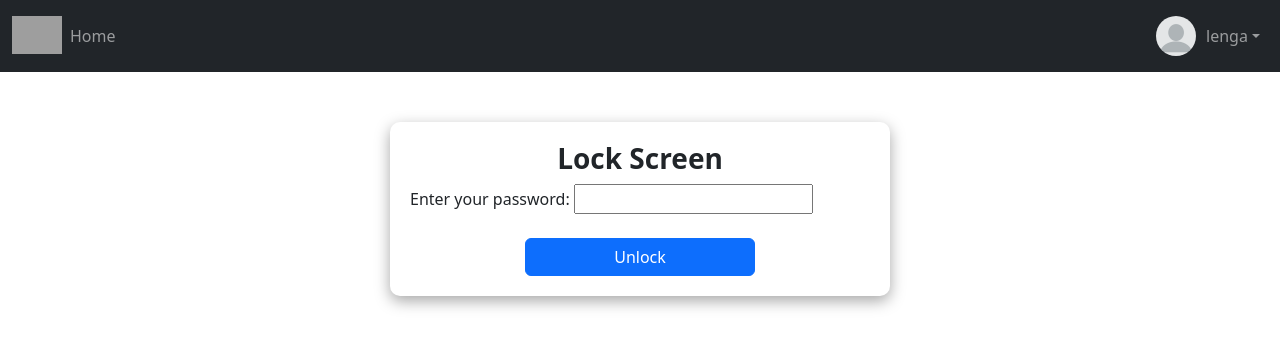
After one commit to Chege-Gitiche/Online-Bus-Booking-System, a Django app: page /lockscreen in a window 1280 px wide. The commit adds this page. Shown: the top 348 px of the page. Run offline with Django 4.2, Linux system fonts and the light colour scheme; a user stored in the database is signed in; data comes from the database, SQL or seed files in the repository; grey boxes are pictures that could not be loaded.

Commit message:
admin dashboard changes and lockscreen

```diff
--- a/backend/urls.py
+++ b/backend/urls.py
@@ -21,5 +21,7 @@ from django.conf.urls.static import static
 urlpatterns = [
     path('admin/', admin.site.urls),
     path('', include('main.urls')),
+    path('admin_tools_stats/', include('admin_tools_stats.urls')),
+    path('admin_tools/', include('admin_tools.urls')),
     path('',include('django.contrib.auth.urls'))
 ] + static(settings.MEDIA_URL, document_root=settings.MEDIA_ROOT)
--- a/main/templates/main/base.html
+++ b/main/templates/main/base.html
@@ -22,6 +22,7 @@
                 </ul>
                 <ul class="navbar-nav">
                     {% if user.is_authenticated %}
+
                       <li class="nav-item dropdown">
                         <a class="nav-link dropdown-toggle d-flex align-items-center" href="#" id="navbarDropdown" role="button" data-bs-toggle="dropdown" aria-expanded="false">
                             <img src="{{  user.profile.profile_img.url }}" class="rounded-circle" alt="" style="width: 40px; height: 40px; margin-right: 10px;">
@@ -30,8 +31,10 @@
                         <ul class="dropdown-menu dropdown-menu-end" aria-labelledby="navbarDropdown">
                           <li><a class="dropdown-item" href="{% url 'settings' %}">Account Settings</a></li>
                           <li><a class="dropdown-item" href="{% url 'logout' %}">Logout</a></li>
+                          <li><a class="dropdown-item" href="{% url 'lockscreen' %}">Lock Screen</a></li>
                         </ul>
                       </li>
+
                     {% else %}
                       <li class="nav-item">
                         <a class="nav-link" href="{% url 'login' %}">Login</a>
--- a/main/urls.py
+++ b/main/urls.py
@@ -11,6 +11,7 @@ urlpatterns= [
     path("resend-otp", views.resendOtp, name="resend-otp"),
     path('login_user', views.login_user, name="login"),
     path('logout_user', views.logout_user, name='logout'),
+    path('lockscreen', views.lockscreen, name='lockscreen'),
 
 
     path('password_reset/', auth_views.PasswordResetView.as_view(), name='password_reset'),
--- a/main/views.py
+++ b/main/views.py
@@ -175,3 +175,15 @@ def settings(request):
         return redirect('settings')
 
     return render(request, 'setting.html', {'user_profile': user_profile})
+
+@login_required
+def lockscreen(request):
+    if request.method == 'POST':
+        password = request.POST.get('password')
+        user = authenticate(username=request.user.username, password=password)
+        if user is not None:
+            login(request, user)
+            return redirect('index')  # Redirect to the desired page
+        else:
+            messages.error(request, 'Invalid password')
+    return render(request, 'lockscreen.html')
--- a/requirements.txt
+++ b/requirements.txt
@@ -9,3 +9,5 @@ pillow==10.3.0
 Jinja2==3.1.3
 phonenumbers==8.13.39
 django-countries==7.6.1
+django-admin-tools
+django-admin-charts
--- /dev/null
+++ b/templates/lockscreen.html
@@ -0,0 +1,46 @@
+{% extends 'main/base.html' %}
+
+{% block title %}Unlock{% endblock %}
+
+{% block content %}
+
+<style>
+    form{
+        width: 500px;
+        height: auto;
+        padding: 20px 20px 20px 20px;
+        box-shadow: rgba(0, 0, 0, 0.35) 0px 5px 15px;
+        margin: 50px auto;
+        border-radius: 10px;
+    }
+    form p{
+        text-align: center;
+    }
+
+    form h3{
+        text-align: center
+    }
+</style>
+
+
+    <form method="post">
+        {% csrf_token %}
+        <h3><strong>Lock Screen</strong></h3>
+        <div class="mb3">
+        <label for="password">Enter your password:</label>
+        <input type="password" id="password" name="password" required>
+        </div><br>
+
+
+        <center><button class="btn btn-primary" style="width:50%">Unlock</button></center>
+    </form>
+    {% if messages %}
+        <ul>
+            {% for message in messages %}
+                <li>{{ message }}</li>
+            {% endfor %}
+        </ul>
+    {% endif %}
+</body>
+</html>
+{% endblock content %}
```
Also changed, not shown: backend/dashboard.py (added, +52 -0 lines), backend/settings.py (+27 -4 lines).
